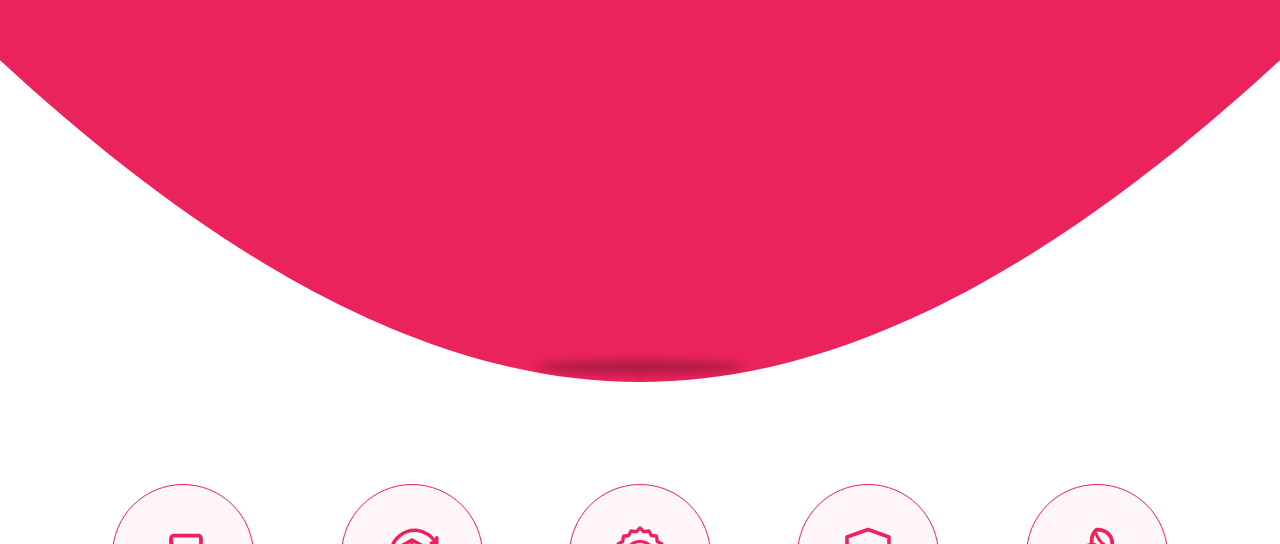
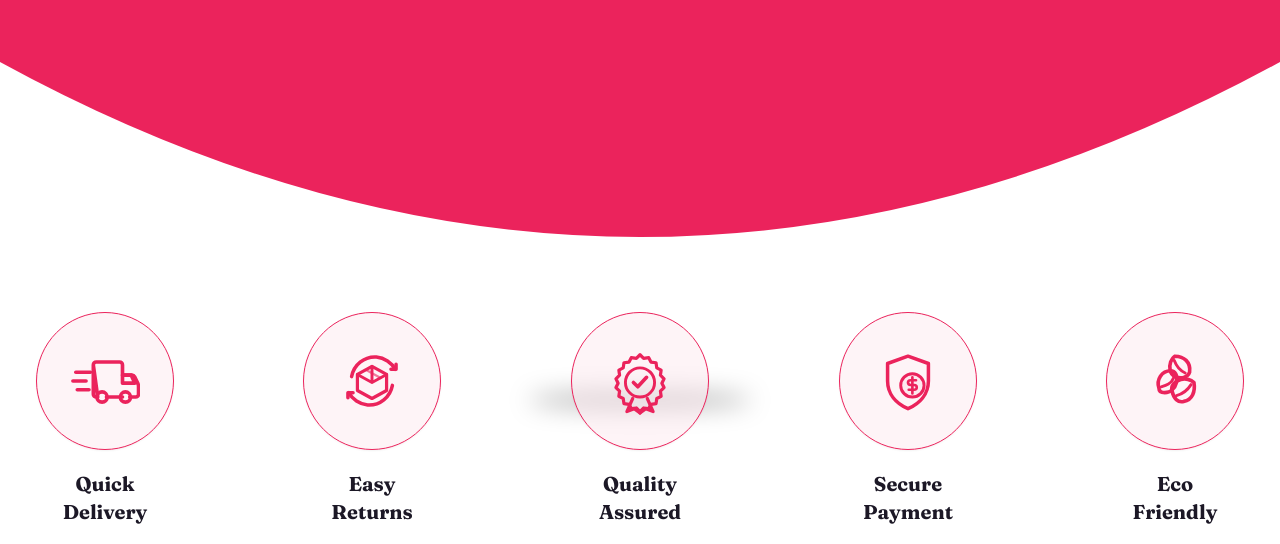
Before and after one commit to yash-sathvara/vintale, a Next.js app: page / in a window 1280 px wide. Shown: the part 2256-2800 px from the top of the page. Built offline with nearby package versions, Linux system fonts and the light colour scheme.

Commit message:
feat: add continuous scroll hero story track and benefits section components

```diff
--- a/components/BenefitsSection.tsx
+++ b/components/BenefitsSection.tsx
@@ -1,7 +1,7 @@
 'use client';
 
-import Image from 'next/image';
-import { motion } from 'motion/react';
+import { useRef } from 'react';
+import { motion, useScroll, useTransform, useSpring } from 'motion/react';
 import { Icon, type IconName } from './Icons';
 
 interface BenefitItem {
@@ -16,129 +16,130 @@ const benefits: BenefitItem[] = [
     icon: 'truck',
     line1: 'Quick',
     line2: 'Delivery',
+    // Highest level on left
     offsetClass: 'translate-y-0',
   },
   {
     icon: 'returns',
     line1: 'Easy',
     line2: 'Returns',
-    offsetClass: 'md:translate-y-10 lg:translate-y-16',
+    // Stepped down along curve
+    offsetClass: 'translate-y-14 sm:translate-y-20 lg:translate-y-24',
   },
   {
     icon: 'award',
     line1: 'Quality',
     line2: 'Assured',
-    offsetClass: 'md:translate-y-20 lg:translate-y-28',
+    // Lowest center point beneath dome apex
+    offsetClass: 'translate-y-28 sm:translate-y-36 lg:translate-y-44',
   },
   {
     icon: 'shield',
     line1: 'Secure',
     line2: 'Payment',
-    offsetClass: 'md:translate-y-10 lg:translate-y-16',
+    // Stepped down along curve
+    offsetClass: 'translate-y-14 sm:translate-y-20 lg:translate-y-24',
   },
   {
     icon: 'eco',
     line1: 'Eco',
     line2: 'Friendly',
+    // Highest level on right
     offsetClass: 'translate-y-0',
   },
 ];
 
-const containerVariants = {
-  hidden: { opacity: 0 },
-  show: {
-    opacity: 1,
-    transition: {
-      staggerChildren: 0.1,
-      delayChildren: 0.2,
-    },
-  },
-};
+export default function BenefitsSection() {
+  const sectionRef = useRef<HTMLElement>(null);
 
-const badgeVariants = {
-  hidden: { opacity: 0, scale: 0.75, y: 30 },
-  show: {
-    opacity: 1,
-    scale: 1,
-    y: 0,
-    transition: {
-      type: 'spring' as const,
-      stiffness: 240,
-      damping: 18,
-    },
-  },
-};
+  // Track scroll progress as Benefits section scrolls into view
+  const { scrollYProgress } = useScroll({
+    target: sectionRef,
+    offset: ['start end', 'center center'],
+  });
 
-export default function BenefitsSection() {
+  // Smooth springs for fluid scroll animation
+  const springConfig = { stiffness: 120, damping: 24, mass: 0.5 };
+
+  // Left 2 items move outward to the left side as bottle approaches
+  const rawLeft1 = useTransform(scrollYProgress, [0.25, 0.85], [45, -55]);
+  const rawLeft2 = useTransform(scrollYProgress, [0.25, 0.85], [20, -28]);
+  const leftItem1X = useSpring(rawLeft1, springConfig);
+  const leftItem2X = useSpring(rawLeft2, springConfig);
+
+  // Center item cradles directly under the bottle
+  const rawCenter = useTransform(scrollYProgress, [0.25, 0.85], [0, 0]);
+  const centerX = useSpring(rawCenter, springConfig);
+
+  // Right 2 items move outward to the right side as bottle approaches
+  const rawRight1 = useTransform(scrollYProgress, [0.25, 0.85], [-20, 28]);
+  const rawRight2 = useTransform(scrollYProgress, [0.25, 0.85], [-45, 55]);
+  const rightItem1X = useSpring(rawRight1, springConfig);
+  const rightItem2X = useSpring(rawRight2, springConfig);
+
+  const xTransforms = [leftItem1X, leftItem2X, centerX, rightItem1X, rightItem2X];
+
   return (
     <section
+      ref={sectionRef}
       aria-label="The Vintale promise"
-      className="relative isolate min-h-[920px] lg:h-[1024px] w-full overflow-hidden bg-white flex flex-col justify-between"
+      className="relative isolate min-h-[960px] lg:h-[1024px] w-full overflow-hidden bg-white"
     >
-      {/* Top Pink Convex Dome with Blossom Rosé Bottle Base */}
-      <motion.div
-        initial={{ opacity: 0, y: -40 }}
-        whileInView={{ opacity: 1, y: 0 }}
-        viewport={{ once: true, amount: 0.2 }}
-        transition={{ duration: 0.9, ease: [0.16, 1, 0.3, 1] }}
-        className="relative w-full h-[400px] sm:h-[460px] md:h-[520px] lg:h-[590px] flex items-end justify-center"
-      >
-        {/* Pink Curved Shape SVG — wider dome matching Desktop 4 reference */}
-        <div className="absolute inset-0 w-full h-full -z-10" aria-hidden="true">
+      {/* Top Pink Convex Dome (Matching Reference Architecture) */}
+      <div className="absolute inset-x-0 top-0 w-full h-[620px] pointer-events-none -z-10" aria-hidden="true">
         <svg
-            viewBox="0 0 1440 660"
+          viewBox="0 0 1440 620"
           fill="none"
           preserveAspectRatio="none"
           className="w-full h-full"
         >
           <path
-              d="M0 0H1440V300C1200 520 960 660 720 660C480 660 240 520 0 300V0Z"
+            d="M 0 0 H 1440 V 270 Q 720 620 0 270 Z"
             fill="#eb235c"
           />
         </svg>
+
+        {/* Soft bottle contact shadow at the dome apex */}
+        <div className="absolute left-1/2 -translate-x-1/2 top-[608px] -translate-y-1/2 flex items-center justify-center">
+          <div className="h-4 w-44 sm:w-56 rounded-[50%] bg-black/30 blur-md" />
+        </div>
       </div>
 
-        {/* Soft bottle contact shadow on pink dome apex where the animated bottle docks */}
-        <div className="relative z-10 flex flex-col items-center mb-2 pointer-events-none" aria-hidden="true">
-          <div
-            className="h-3.5 w-40 sm:w-52 rounded-[50%] bg-black/25 blur-sm"
-          />
-        </div>
-      </motion.div>
-
       {/* 5 Circular Trust Badges arranged along the smile curve arc */}
-      <div className="relative z-20 w-full max-w-[1380px] mx-auto px-[4%] lg:px-[6%] pb-16 sm:pb-20 md:pb-24 lg:pb-28">
-        <motion.ul
-          variants={containerVariants}
-          initial="hidden"
-          whileInView="show"
-          viewport={{ once: true, amount: 0.25 }}
-          className="grid grid-cols-2 sm:grid-cols-3 md:grid-cols-5 gap-8 sm:gap-6 md:gap-4 items-start"
-        >
+      <div className="relative z-20 w-full max-w-[1440px] mx-auto px-4 sm:px-8 lg:px-14 pt-[460px] sm:pt-[500px] lg:pt-[520px] pb-16">
+        <ul className="grid grid-cols-5 gap-2 sm:gap-4 md:gap-6 lg:gap-8 items-start justify-items-center w-full">
           {benefits.map((b, idx) => (
             <motion.li
               key={b.icon}
-              variants={badgeVariants}
-              className={`flex flex-col items-center text-center transition-transform duration-300 ${b.offsetClass
-                } ${idx === 4 ? 'col-span-2 sm:col-span-1' : ''}`}
+              style={{ x: xTransforms[idx] }}
+              initial={{ opacity: 0, scale: 0.8, y: 20 }}
+              whileInView={{ opacity: 1, scale: 1, y: 0 }}
+              viewport={{ once: true, amount: 0.2 }}
+              transition={{
+                type: 'spring',
+                stiffness: 220,
+                damping: 20,
+                delay: idx * 0.06,
+              }}
+              className={`flex flex-col items-center text-center ${b.offsetClass}`}
             >
               {/* Circular Badge with pink border & blush tint */}
-              <div className="group relative flex h-[110px] w-[110px] sm:h-[125px] sm:w-[125px] lg:h-[142px] lg:w-[142px] items-center justify-center rounded-full border-[1.5px] border-pink bg-[#fde9ef]/40 shadow-sm transition-all duration-300 hover:scale-105 hover:bg-blush hover:shadow-md">
+              <div className="group relative flex h-[76px] w-[76px] sm:h-[105px] sm:w-[105px] md:h-[125px] md:w-[125px] lg:h-[138px] lg:w-[138px] items-center justify-center rounded-full border-[1.5px] border-pink bg-[#fde9ef]/50 shadow-sm transition-all duration-300 hover:scale-105 hover:bg-blush hover:shadow-md">
                 <Icon
                   name={b.icon}
-                  className="h-[54px] w-[54px] sm:h-[62px] sm:w-[62px] lg:h-[72px] lg:w-[72px] text-pink transition-transform duration-300 group-hover:scale-110"
+                  className="h-[38px] w-[38px] sm:h-[52px] sm:w-[52px] md:h-[62px] md:w-[62px] lg:h-[70px] lg:w-[70px] text-pink transition-transform duration-300 group-hover:scale-110"
                 />
               </div>
 
               {/* 2-line Serif Label */}
-              <p className="mt-5 font-display text-[17px] sm:text-[19px] lg:text-[21px] font-bold leading-snug text-ink">
+              <p className="mt-3 sm:mt-4 lg:mt-5 font-display text-[12px] sm:text-[15px] md:text-[18px] lg:text-[20px] font-bold leading-tight sm:leading-snug text-ink">
                 <span>{b.line1}</span>
                 <br />
                 <span>{b.line2}</span>
               </p>
             </motion.li>
           ))}
-        </motion.ul>
+        </ul>
       </div>
     </section>
   );
--- a/components/HeroStoryTrack.tsx
+++ b/components/HeroStoryTrack.tsx
@@ -63,11 +63,11 @@ export default function HeroStoryTrack() {
   );
 
   // Vertical position across all 5 sections:
-  // Hero (+20vh) -> Story (0vh) -> Benefits (-24vh) -> Vault (+2vh) -> Moments (-3vh)
+  // Hero (+20vh) -> Story (0vh) -> Benefits (-26vh) -> Vault (+2vh) -> Moments (-3vh)
   const y = useTransform(
     scrollYProgress,
     [0, 0.05, 0.22, 0.28, 0.47, 0.53, 0.72, 0.78, 0.95, 1.0],
-    ['20vh', '20vh', '0vh', '0vh', '-24vh', '-24vh', '2vh', '2vh', '-3vh', '-3vh']
+    ['20vh', '20vh', '0vh', '0vh', '-26vh', '-26vh', '2vh', '2vh', '-3vh', '-3vh']
   );
 
   // Horizontal position across all 5 sections:
--- a/components/ShopButton.tsx
+++ b/components/ShopButton.tsx
@@ -1,3 +1,6 @@
+'use client';
+
+import { motion } from 'motion/react';
 import { Icon } from './Icons';
 
 export function ShopButton({
@@ -35,18 +38,27 @@ export function DiscountBadge({ className = '' }: { className?: string }) {
       className={`relative inline-flex items-center justify-center select-none ${className}`}
       aria-label="25 percent off promotional offer"
     >
-      <svg
+      {/* Infinite Looping Rotating Starburst */}
+      <motion.svg
         viewBox="0 0 172 170"
         fill="none"
         xmlns="http://www.w3.org/2000/svg"
-        className="h-full w-full drop-shadow-sm transition-transform duration-300 hover:rotate-6"
+        animate={{ rotate: 360 }}
+        transition={{
+          repeat: Infinity,
+          duration: 10,
+          ease: 'linear',
+        }}
+        className="h-full w-full drop-shadow-sm origin-center"
       >
         <polygon
           points="86,0 103,22 129,11 132,39 160,43 149,68 171,85 149,102 160,128 132,131 129,159 103,148 86,170 69,148 44,159 40,131 12,128 23,102 1,85 23,68 12,42 40,39 43,11 69,22"
           fill="#fecb3f"
         />
-      </svg>
-      <div className="absolute inset-0 flex flex-col items-center justify-center text-center text-ink">
+      </motion.svg>
+
+      {/* Upright Stationary Promotional Text */}
+      <div className="absolute inset-0 flex flex-col items-center justify-center text-center text-ink pointer-events-none">
         <span className="font-display text-[40px] md:text-[44px] font-bold leading-[0.88] tracking-tight">
           25%
         </span>
```
Lines whose indentation alone changed are shown as unchanged.
